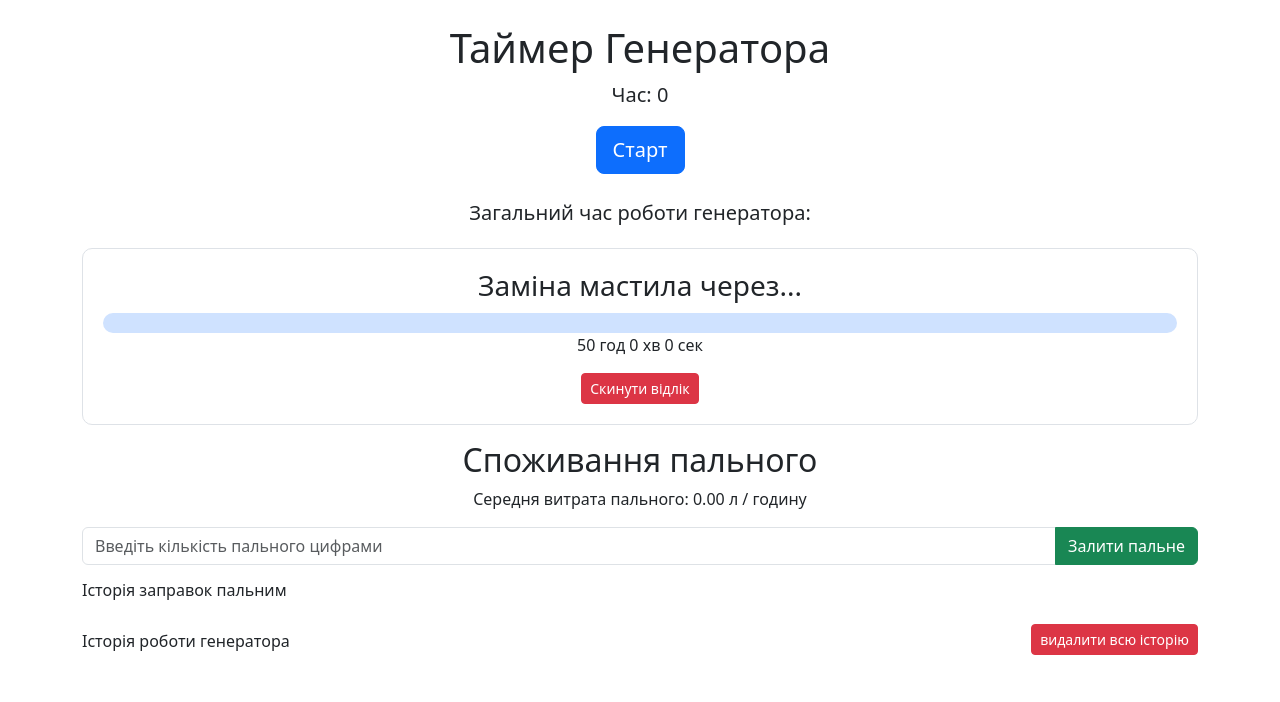
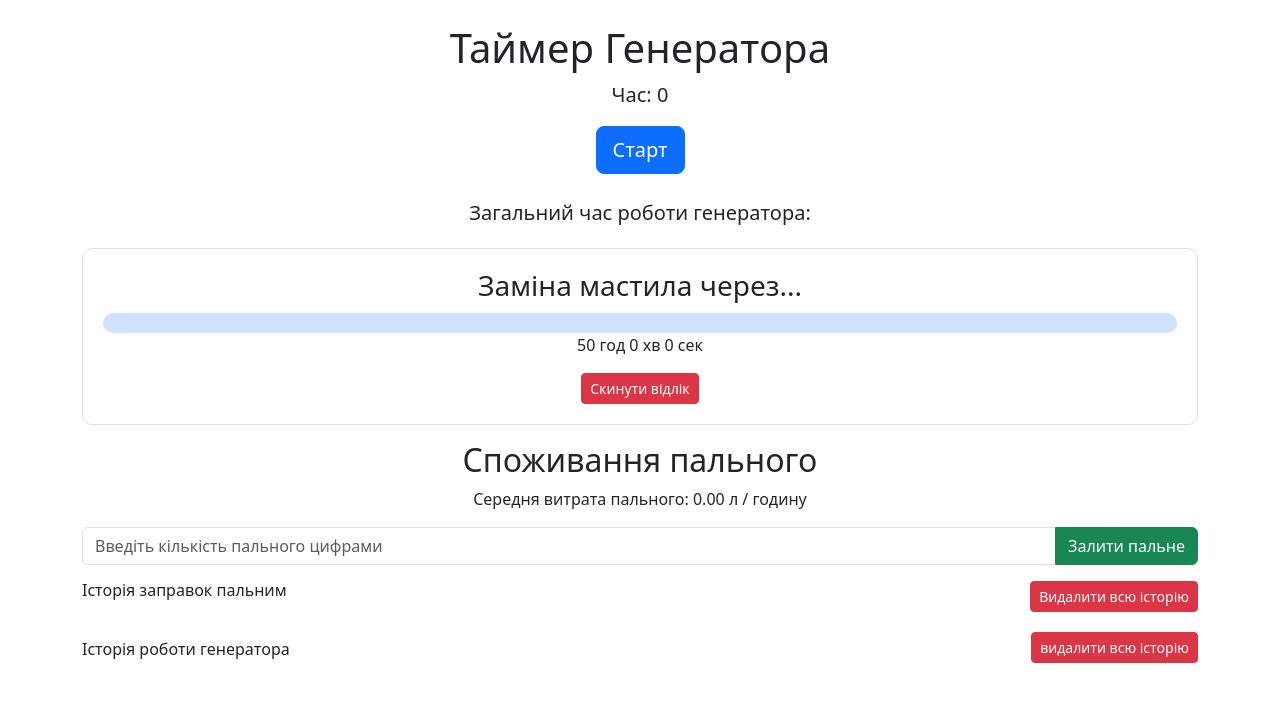
Before and after one commit to Bezobrazz/generator-timer-app, a React (Create React App) app: page / in a window 1280 px wide. Shown: the top 702 px of the page. Built offline with nearby package versions, Linux system fonts and the light colour scheme.

Commit message:
Added button delet fuel hisctory

```diff
--- a/src/components/FuelConsumptionCalculator.jsx
+++ b/src/components/FuelConsumptionCalculator.jsx
@@ -4,8 +4,10 @@ import Pagination from "./Pagination";
 function FuelConsumptionCalculator({
   onFuelFilled,
   fuelHistory,
+  setFuelHistory,
   onDeleteFuelEntry,
   averageFuelConsumptionPerHour,
+  setTotalFuelConsumed,
 }) {
   const [fuelAmount, setFuelAmount] = useState("");
   const [isFilled] = useState(false);
@@ -38,6 +40,12 @@ function FuelConsumptionCalculator({
   const endIndex = startIndex + itemsPerPage;
   const displayedFuelHistory = sortedFuelHistory.slice(startIndex, endIndex);
 
+  const handleClearFuelHistory = () => {
+    setFuelHistory([]);
+    setTotalFuelConsumed(0);
+    localStorage.removeItem("fuelHistory");
+  };
+
   return (
     <div className="fuel-consumption-calculator">
       <h2>Споживання пального</h2>
@@ -61,7 +69,16 @@ function FuelConsumptionCalculator({
           Залити пальне
         </button>
       </div>
-      <h6 className="d-flex ">Історія заправок пальним</h6>
+      <div className="d-flex justify-content-between">
+        <h6 className="d-flex ">Історія заправок пальним</h6>
+        <button
+          onClick={handleClearFuelHistory}
+          className="btn btn-sm btn-danger mb-1"
+        >
+          Видалити всю історію
+        </button>
+      </div>
+
       <ul className="list-group">
         {displayedFuelHistory.map((entry, index) => (
           <li
--- a/src/components/GeneratorTimerApp.jsx
+++ b/src/components/GeneratorTimerApp.jsx
@@ -142,7 +142,7 @@ function GeneratorTimer() {
 
   const averageFuelConsumptionPerHour =
     totalFuelConsumed > 0
-      ? totalFuelConsumed / (totalWorkingTimeInSeconds / 3600) // Перетворюємо час в години
+      ? totalFuelConsumed / (totalWorkingTimeInSeconds / 3600)
       : 0;
 
   return (
@@ -170,6 +170,8 @@ function GeneratorTimer() {
       <FuelConsumptionCalculator
         onFuelFilled={handleFuelFilled}
         fuelHistory={fuelHistory}
+        setFuelHistory={setFuelHistory}
+        setTotalFuelConsumed={setTotalFuelConsumed}
         onDeleteFuelEntry={handleDeleteFuelEntry}
         averageFuelConsumptionPerHour={averageFuelConsumptionPerHour}
       />
```
